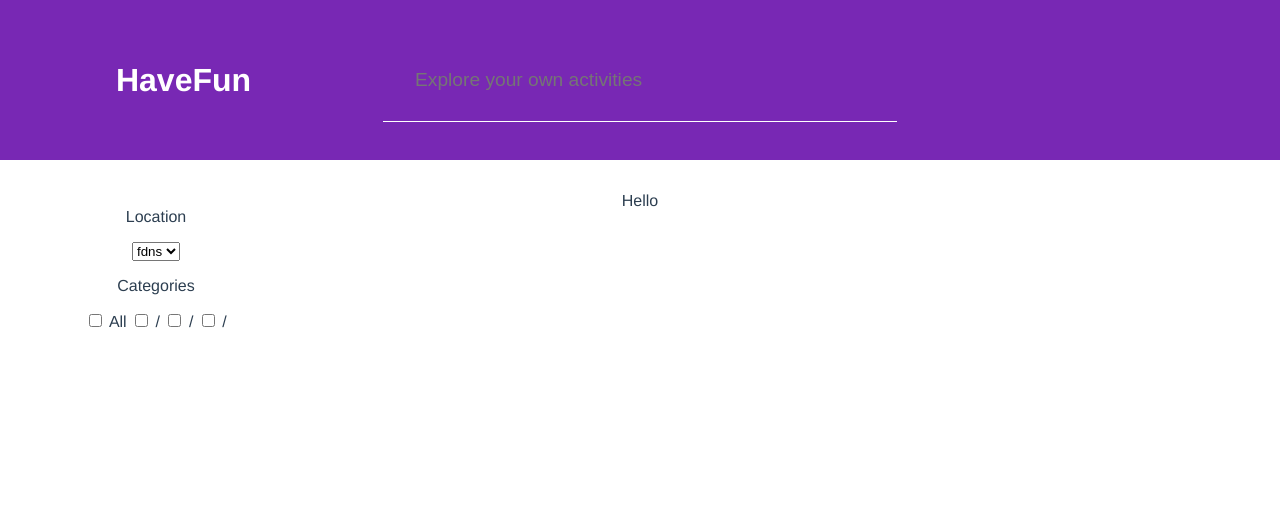
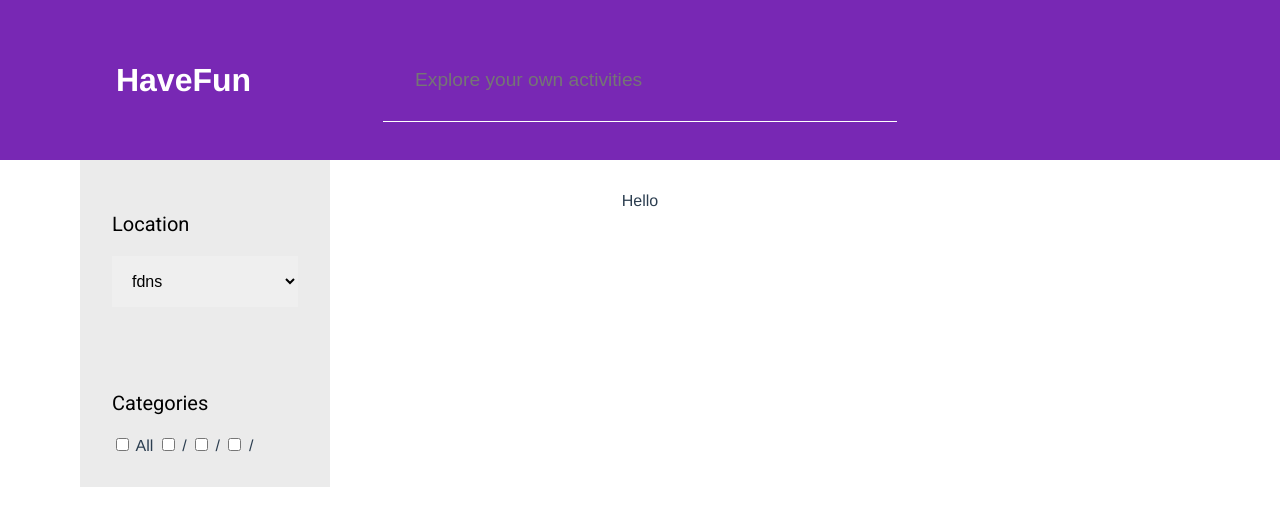
Before and after one commit to iigmir/f2e-week2, a Vue app: page / in a window 1280 px wide. Shown: the top 526 px of the page. Built offline with nearby package versions, Linux system fonts and the light colour scheme; no server answers.

Commit message:
basic css set

```diff
--- a/package.json
+++ b/package.json
@@ -10,6 +10,8 @@
     "test:e2e": "vue-cli-service test:e2e"
   },
   "dependencies": {
+    "@fortawesome/fontawesome": "^1.1.8",
+    "axios": "^0.18.0",
     "vue": "^2.5.16",
     "vue-router": "^3.0.1",
     "vuex": "^3.0.1"
--- a/public/index.html
+++ b/public/index.html
@@ -6,6 +6,7 @@
         <meta name="viewport" content="width=device-width,initial-scale=1.0">
         <link rel="icon" href="<%= BASE_URL %>favicon.ico">
         <title>f2e-week2</title>
+        <link href="https://fonts.googleapis.com/css?family=Roboto" rel="stylesheet" />
     </head>
     <body>
         <noscript>
--- a/src/components/navbar.vue
+++ b/src/components/navbar.vue
@@ -1,6 +1,6 @@
 <template>
     <nav>
-        <div>
+        <div class="bar">
             <p> Location </p>
             <select name="location" id="nav-location">
                 <option value="1">fdns</option>
@@ -8,7 +8,7 @@
                 <option value="3">fdns</option>
             </select>
         </div>
-        <div>
+        <div class="bar">
             <p> Categories </p>
             <label>
                 <input type="checkbox" name="all" id=""> All
@@ -27,8 +27,37 @@
 </template>
 
 <script>
+// import { mapState } from "vuex";
+
 export default {
     name: "navbar",
     components: {}
 }
 </script>
+
+<style lang="scss" scoped>
+nav
+{
+    width: 80%;
+    margin-left: 5rem;
+    text-align: left;
+    background: #EBEBEB;
+    .bar
+    {
+        padding: 2rem;
+        p
+        {
+            font-family: "Roboto";
+            font-size: 20px;
+            color: #000000;
+        }
+        select
+        {
+            width: 100%;
+            border: 0;
+            padding: 1rem;
+            font-size: 16px;
+        }
+    }
+}
+</style>
--- a/src/components/searchresult.vue
+++ b/src/components/searchresult.vue
@@ -1,5 +1,5 @@
 <template>
-    <div>
+    <div id="result">
         Hello
     </div>
 </template>
@@ -10,3 +10,10 @@ export default {
     components: {}
 }
 </script>
+
+<style lang="scss" scoped>
+#result
+{
+    margin-top:2rem;
+}
+</style>
--- a/src/store.js
+++ b/src/store.js
@@ -1,5 +1,6 @@
 import Vue from "vue";
 import Vuex from "vuex";
+import ajax from "axios";
 
 Vue.use( Vuex );
 
@@ -7,8 +8,22 @@ export default new Vuex.Store({
     state: {
         data_container:[]
     },
-    mutations: {},
+    mutations: {
+        store_info( state, payload )
+        {
+            state.data_container = payload.response.data.result.records;
+        }
+    },
     actions: {
+        init_info({ commit })
+        {
+            // let api = "http://datacenter.taichung.gov.tw/Swagger/OpenData/4014ff0f-0451-484a-97b5-43319c108474";
+            let api = "https://data.kcg.gov.tw/api/action/datastore_search?resource_id=92290ee5-6e61-456f-80c0-249eae2fcc97";
+            ajax.get( api )
+                .then( r => commit( "store_info" , { response : r }) );
+            // { params : { limit : "100" } }
+            // commit("store_info");
+        }
         // http://datacenter.taichung.gov.tw/Swagger/OpenData/4014ff0f-0451-484a-97b5-43319c108474?limit=100
         //
         // http://datacenter.taichung.gov.tw/Swagger/OpenData/d4df29c5-385f-4bd4-9540-20aabeacba59?limit=100
--- a/src/views/Home.vue
+++ b/src/views/Home.vue
@@ -16,7 +16,11 @@ import searchresult from "@/components/searchresult.vue";
 
 export default {
     name: "home",
-    mounted(){},
+    mounted()
+    {
+        // console.log( this.$store );
+        this.$store.dispatch("init_info");
+    },
     components: {
         Headerbar,
         navbar,
@@ -28,11 +32,9 @@ export default {
 <style lang="scss" scoped>
 #maingrid
 {
-    margin-top: 2rem;
     display: grid;
     grid-template-columns: 1fr 2fr 1fr;
     grid-gap: 1rem;
     grid-auto-rows: minmax(10rem, auto);
-
 }
 </style>
```
Also changed, not shown: src/components/HelloWorld.vue (deleted, +0 -59 lines), src/main.js (+5 -9 lines), 1 other file (tests, documents, lock files or other folders). Lines whose indentation alone changed are shown as unchanged.
